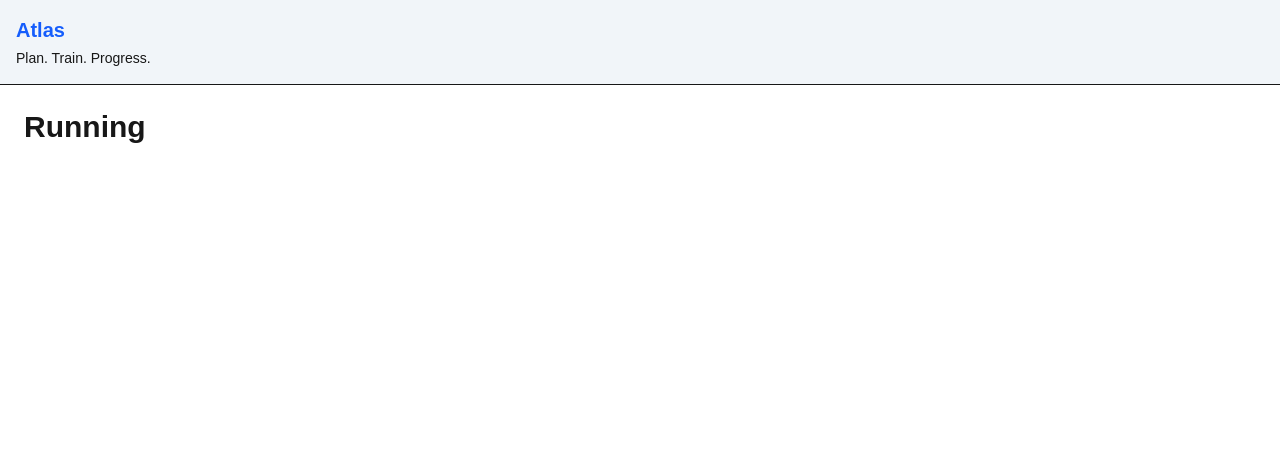
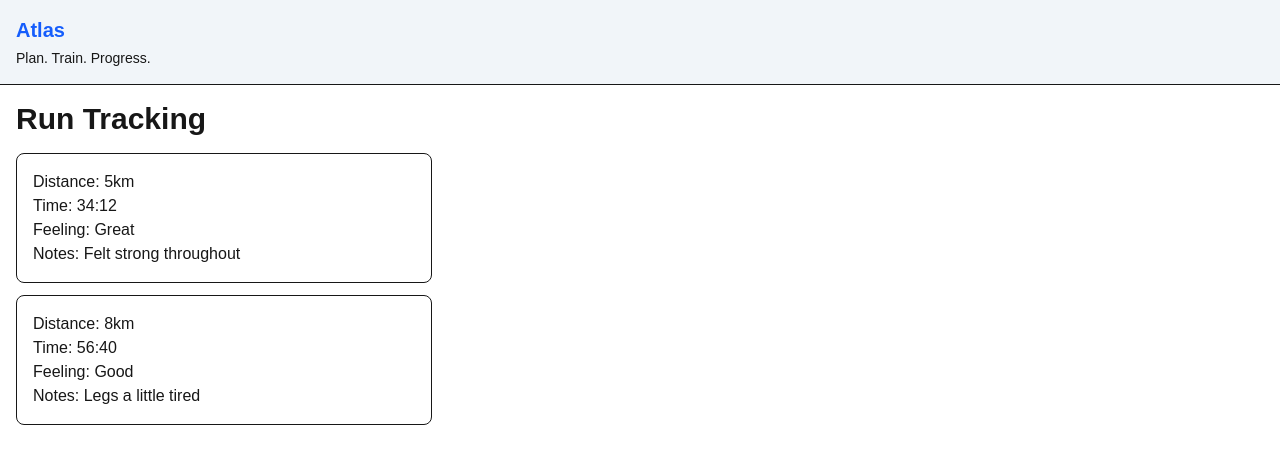
Before and after one commit to ros-xly/Atlas, a Next.js app in the folder frontend/: page /running in a window 1280 px wide. Shown: the top 464 px of the page. Built offline with nearby package versions, Linux system fonts and the light colour scheme.

Commit message:
Week 13 run tracking

```diff
--- /dev/null
+++ b/frontend/app/api/runs/route.ts
@@ -0,0 +1,5 @@
+import { runs } from "@/lib/runs";
+
+export async function GET() {
+  return Response.json(runs);
+}
--- a/frontend/app/dashboard/page.tsx
+++ b/frontend/app/dashboard/page.tsx
@@ -33,6 +33,10 @@ export default function Dashboard() {
 
       <p>
         Suggested Increase: {dashboard.suggestedIncrease}
+      </p>
+
+      <p>
+        {dashboard.runCount} Runs Logged
       </p>
 
       </div>
--- /dev/null
+++ b/frontend/app/running/create/page.tsx
@@ -0,0 +1,33 @@
+export default function CreateRun() {
+  return (
+    <main className="p-4 max-w-md">
+      <h1 className="text-3xl font-bold mb-4">
+        Log Run
+      </h1>
+
+      <input
+        className="border p-2 rounded w-full mb-2"
+        placeholder="Distance (km)"
+      />
+
+      <input
+        className="border p-2 rounded w-full mb-2"
+        placeholder="Time"
+      />
+
+      <input
+        className="border p-2 rounded w-full mb-2"
+        placeholder="Feeling"
+      />
+
+      <textarea
+        className="border p-2 rounded w-full mb-2"
+        placeholder="Notes"
+      />
+
+      <button className="border px-4 py-2 rounded">
+        Save Run
+      </button>
+    </main>
+  );
+}
--- /dev/null
+++ b/frontend/app/running/details/page.tsx
@@ -0,0 +1,13 @@
+export default function RunDetails() {
+  return (
+    <main className="p-4 max-w-md">
+      <h1 className="text-3xl font-bold">
+        Run Details
+      </h1>
+
+      <p className="mt-4">
+        Future editing screen.
+      </p>
+    </main>
+  );
+}
--- a/frontend/app/running/page.tsx
+++ b/frontend/app/running/page.tsx
@@ -1,9 +1,35 @@
+import { runs } from "@/lib/runs";
+
 export default function Running() {
   return (
-    <main className="p-6">
-      <h1 className="text-3xl font-bold">
-        Running
+    <main className="p-4 max-w-md">
+      <h1 className="text-3xl font-bold mb-4">
+        Run Tracking
       </h1>
+
+      {runs.map((run) => (
+        <div
+          key={run.id}
+          className="border rounded-lg p-4 mb-3"
+        >
+          <p>
+            Distance: {run.distance}km
+          </p>
+
+          <p>
+            Time: {run.duration}
+          </p>
+
+          <p>
+            Feeling: {run.feeling}
+          </p>
+
+          <p>
+            Notes: {run.notes}
+          </p>
+
+        </div>
+      ))}
     </main>
   );
 }
--- a/frontend/lib/dashboard.ts
+++ b/frontend/lib/dashboard.ts
@@ -7,4 +7,5 @@ export const dashboard = {
   workoutCount: 2,
   completedWorkouts: 1,
   suggestedIncrease: "4%",
+  runCount: 2,
 };
--- /dev/null
+++ b/frontend/lib/runs.ts
@@ -0,0 +1,16 @@
+export const runs = [
+  {
+    id: 1,
+    distance: 5,
+    duration: "34:12",
+    feeling: "Great",
+    notes: "Felt strong throughout",
+  },
+  {
+    id: 2,
+    distance: 8,
+    duration: "56:40",
+    feeling: "Good",
+    notes: "Legs a little tired",
+  },
+];
--- a/frontend/models/Run.ts
+++ b/frontend/models/Run.ts
@@ -1,5 +1,7 @@
 export interface Run {
   id: number;
   distance: number;
-  duration: number;
+  duration: string;
+  feeling: string;
+  notes: string;
 }
```
Also changed, not shown: 1 other file (tests, documents, lock files or other folders).
